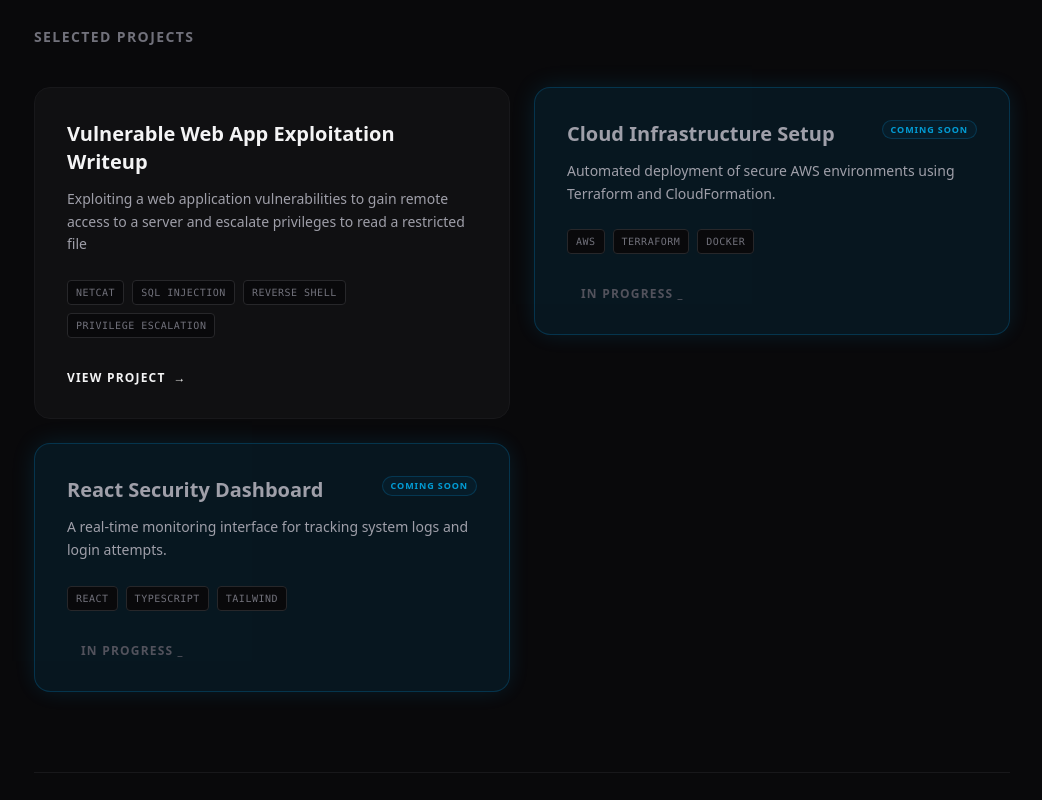
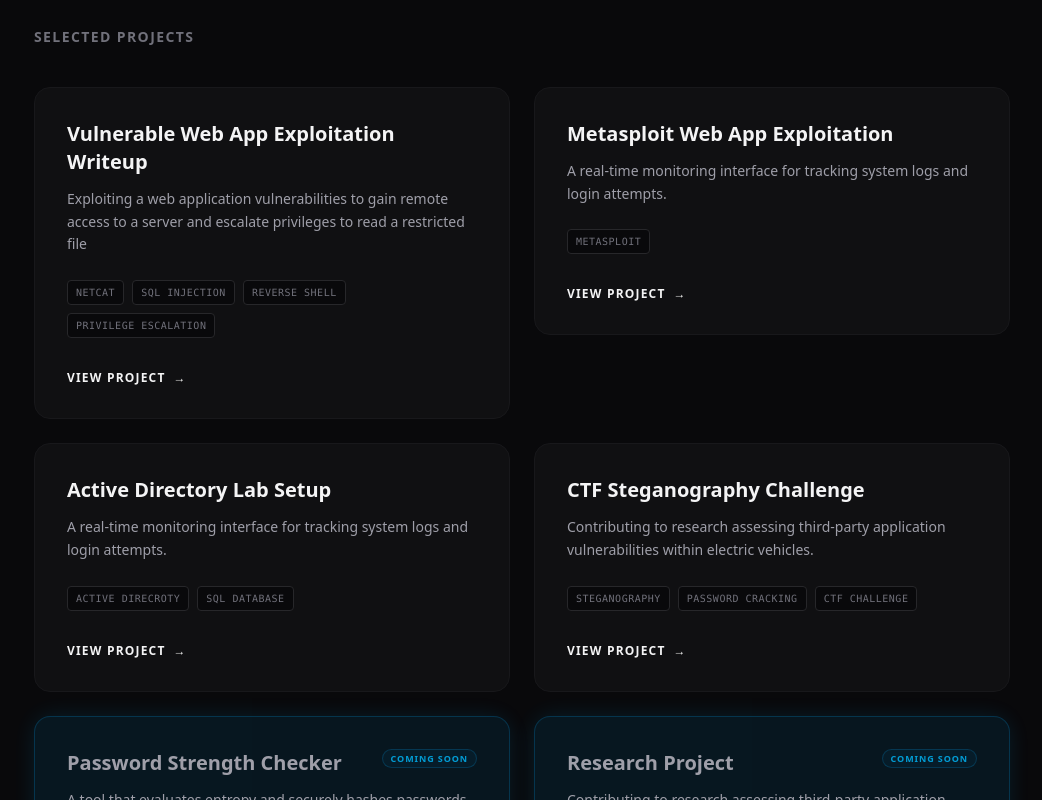
Before and after one commit to rufarog/my-portfolio, a React (Vite) app: page / in a window 1280 px wide. Shown: the part 1400-2200 px from the top of the page, without its empty margins (118-1160 px from the left). Built offline with nearby package versions, Linux system fonts and the light colour scheme.

Commit message:
Updated Project Cards

```diff
--- a/src/App.tsx
+++ b/src/App.tsx
@@ -15,19 +15,42 @@ const projects = [
     isComingSoon: false // This is finished
   },
   {
-    title: "Cloud Infrastructure Setup",
-    description: "Automated deployment of secure AWS environments using Terraform and CloudFormation.",
-    tags: ["AWS", "Terraform", "Docker"],
+    title: "Metasploit Web App Exploitation",
+    description: "A real-time monitoring interface for tracking system logs and login attempts.",
+    tags: ["Metasploit"],
     link: "#",
-    isComingSoon: true // This will show the pulse/glow
+    isComingSoon: false // This will show the pulse/glow
+  }, {
+    title: "Active Directory Lab Setup",
+    description: "A real-time monitoring interface for tracking system logs and login attempts.",
+    tags: ["Active direcroty", "SQL Database"],
+    link: "#",
+    isComingSoon: false // This will show the pulse/glow
   },
-  {
-    title: "React Security Dashboard",
-    description: "A real-time monitoring interface for tracking system logs and login attempts.",
-    tags: ["React", "TypeScript", "Tailwind"],
+   {
+    title: "CTF Steganography Challenge",
+    description: "Contributing to research assessing third-party application vulnerabilities within electric vehicles.",
+    tags: ["Steganography", "Password Cracking", "CTF Challenge"],
+    link: "#",
+    isComingSoon: false // This will show the pulse/glow
+  }
+  ,
+   {
+    title: "Password Strength Checker",
+    description: "A tool that evaluates entropy and securely hashes passwords using modern algorithms.",
+    tags: ["Python", "Encryption", "Hashing"],
     link: "#",
     isComingSoon: true // This will show the pulse/glow
   }
+  ,
+   {
+    title: "Research Project",
+    description: "Contributing to research assessing third-party application vulnerabilities within electric vehicles.",
+    tags: ["Electric Vehicles", "USB", "Third-Party Apps"],
+    link: "#",
+    isComingSoon: true // This will show the pulse/glow
+  }
+
 ];
 
 function App() {
```
